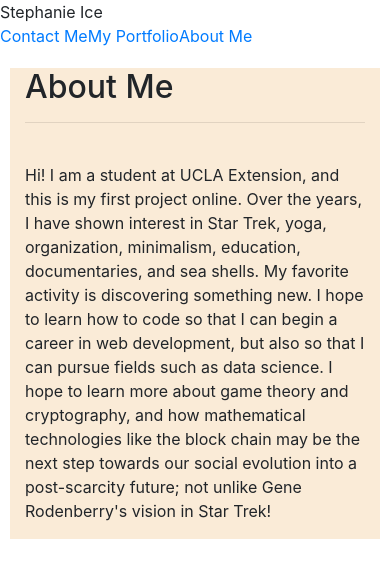
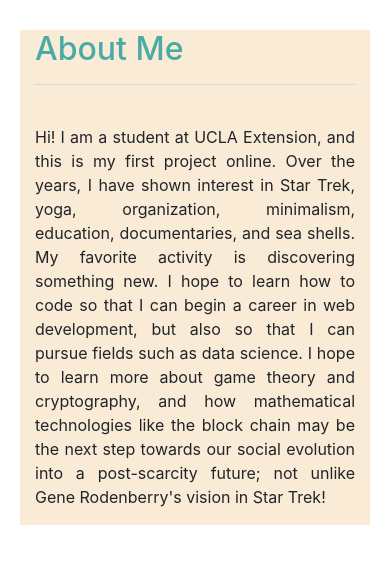
Before and after one commit to stephanie-ice/Portfolio-Site, a plain HTML site: page index.html in a window 390 px wide. Drawn offline with nearby package versions, Linux system fonts and the light colour scheme.

Commit message:
linked ext. css custom; fixed media responsiveness

```diff
--- a/index.html
+++ b/index.html
@@ -9,38 +9,20 @@
 
   <link rel="stylesheet" href="https://stackpath.bootstrapcdn.com/bootstrap/4.3.1/css/bootstrap.min.css" integrity="sha384-ggOyR0iXCbMQv3Xipma34MD+dH/1fQ784/j6cY/iJTQUOhcWr7x9JvoRxT2MZw1T" crossorigin="anonymous">
 
+  <link rel="stylesheet" href="assets/css/style.css">
+
 </head>
 
 <body>
-  <! - - This is my header on each page - - >
 
-  <div class="header">
-    <div class="content">
 
-      <span class="name">Stephanie Ice
-      </span>
-
-      <ul class="nav">
-        <li><a href="contact.html">Contact Me
-          </a>
-        </li>
-        <li><a href="portfolio.html">My Portfolio
-          </a>
-        </li>
-        <li><a href="index.html">About Me
-          </a>
-        </li>
-      </ul>
-    </div>
-  </div>
-
-  <div style="max-width: 960px; margin: 0 auto; padding: 10px;">
+  <div style="max-width: 960px; margin: 0 auto; padding: 20px;">
 
     <div class="container" style="background-color:antiquewhite;">
 
       <div class="row" style="margin-top: 10px;">
 
-        <div class="col-xs-12 col-xs-offset-0 col-sm-10 col-sm-offset-1 col-md-offset-2 col-md-8 col-lg-offset-2 col-lg-8">
+        <div class="col-xs-12 col-xs-offset-0 col-sm-12 col-sm-offset-1 col-md-offset-2 col-md-12 col-lg-offset-2 col-lg-12">
 
             <div class="title">
               <h2>About Me
```
Also changed, not shown: contact.html (+10 -7 lines), portfolio.html (+7 -20 lines).
